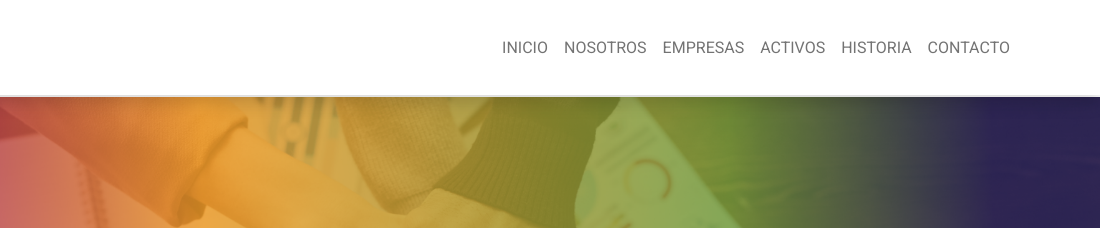
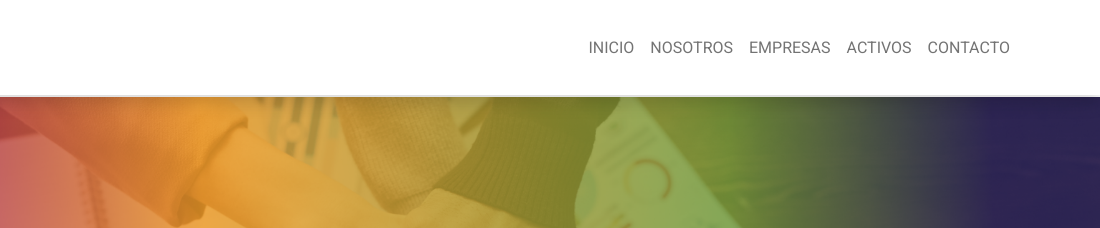
Before and after one commit to Rturell/Grupo-HerCar, a plain HTML site: page index.html in a window 1280 px wide. Shown: the top 228 px of the page, 180-1280 px from the left. Drawn offline with nearby package versions, Linux system fonts and the light colour scheme.

Commit message:
d-none history navbar

```diff
--- a/index.html
+++ b/index.html
@@ -65,7 +65,7 @@
                     <li class="nav-item">
                         <a class="nav-link" href="#">ACTIVOS</a>
                     </li>
-                    <li class="nav-item">
+                    <li class="nav-item d-none">
                         <a class="nav-link" href="#">HISTORIA</a>
                     </li>
                     <li class="nav-item">
```
